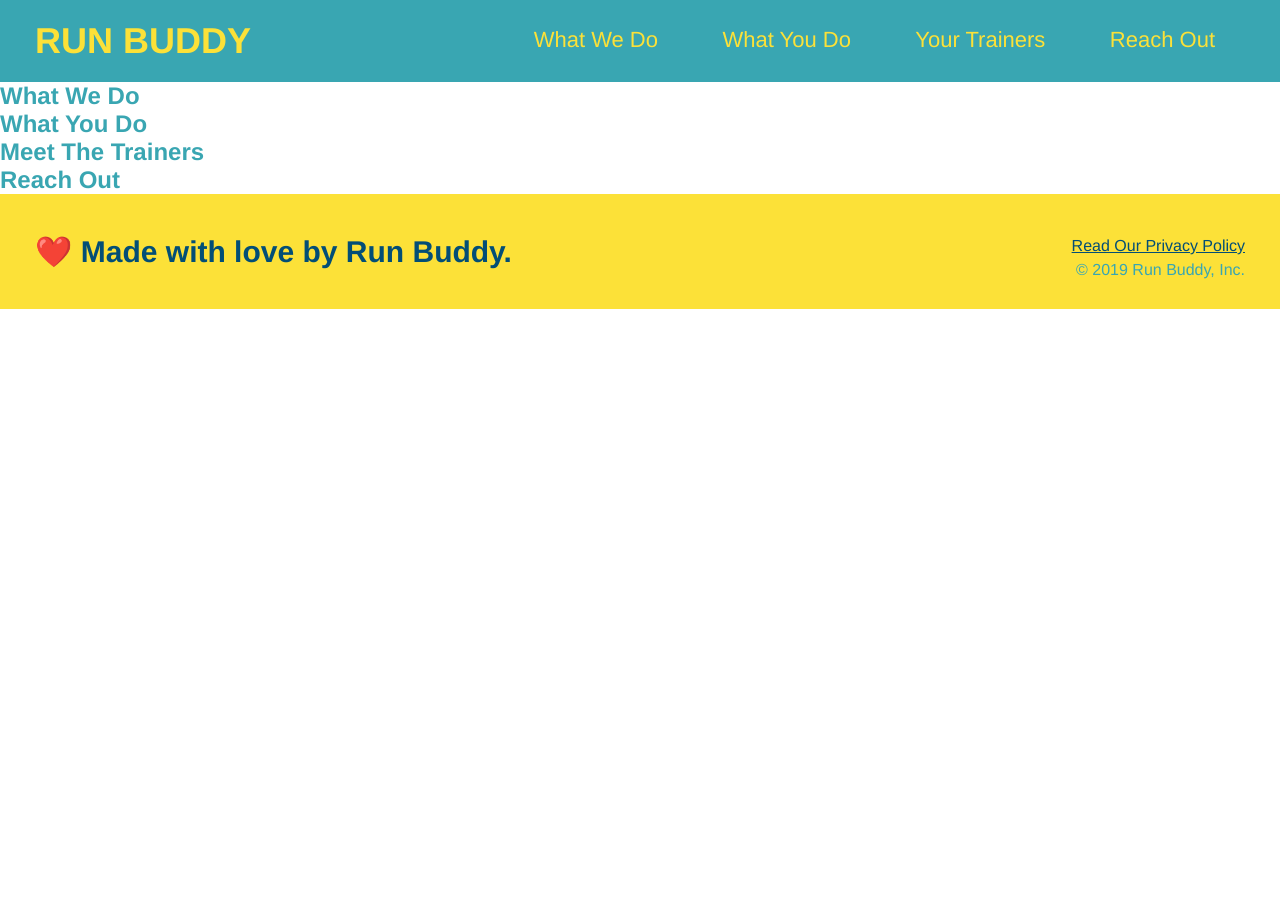
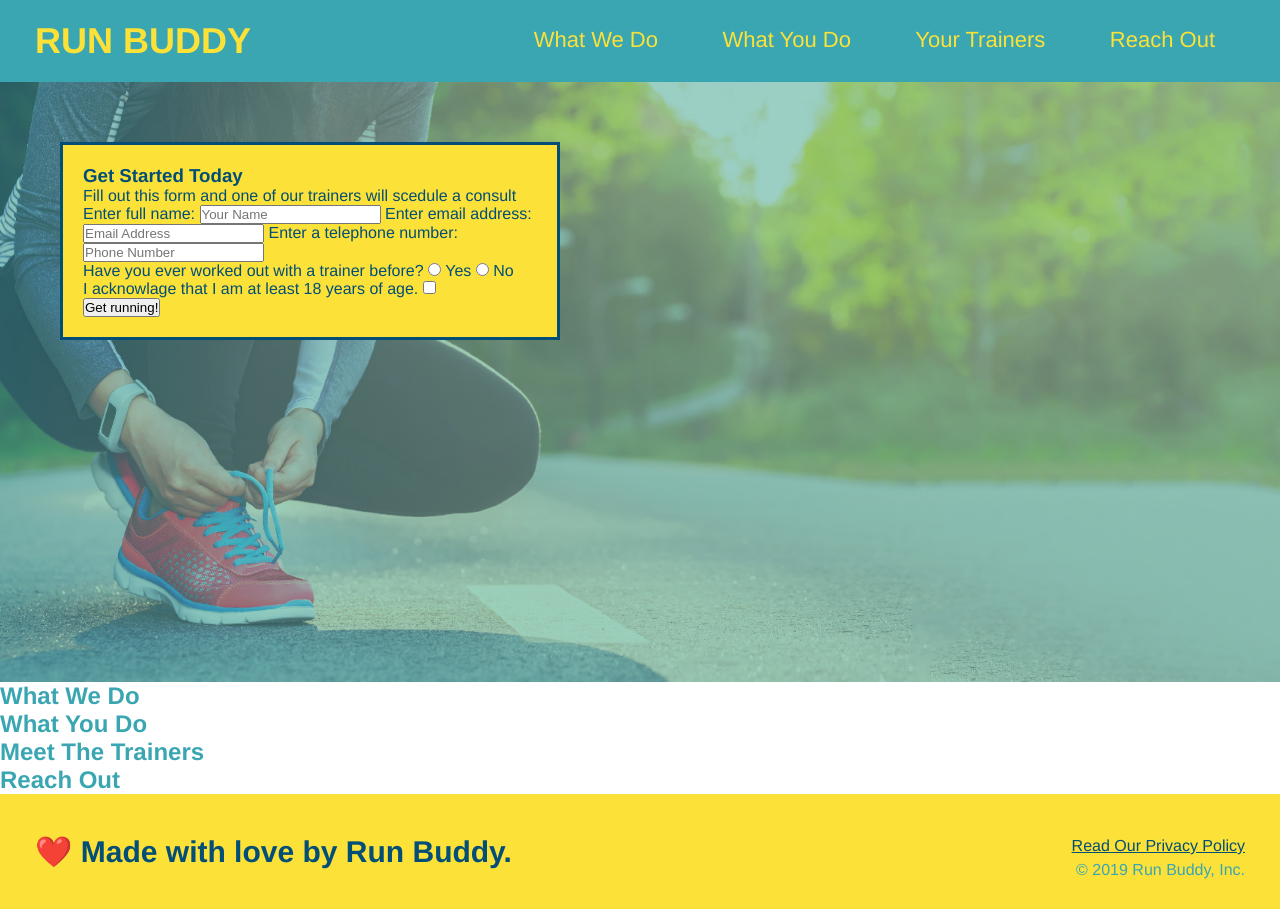
Before and after one commit to graslowsnail/run-buddy, a plain HTML site: page index.html in a window 1280 px wide. Before the commit the page ends 800 px from the top, so only its background shows below. Drawn offline with Linux system fonts and the light colour scheme.

Commit message:
added footer, and added user input section

```diff
--- a/assets/css/style.css
+++ b/assets/css/style.css
@@ -66,3 +66,25 @@ footer div {
 footer a {
     color: #024e76;
 }
+
+/* Hero Style Start */
+.hero {
+    padding: 60px;
+    background-image: url(../images/hero-bg.jpeg);
+    height: 600px;
+    background-size: cover;
+    background-position: center;
+}
+
+/* Hero Style End */
+
+.hero-form {
+    background-color: #fce138;
+    padding: 20px;
+    width: 500px;
+    color: #024e76;
+}
+
+.hero-form {
+    border: solid 3px #024e76;
+}
--- a/index.html
+++ b/index.html
@@ -35,8 +35,37 @@
     </header>
 
     <!-- hero/jumbotron -->
-    <section>
+    <section class="hero">
+        <div class="hero-form">
+            <h3>Get Started Today</h3>
+            <p>Fill out this form and one of our trainers will scedule a consult</p>
+            <!-- Add form element -->
+            <form>
+                <label for="name">Enter full name:</label>
+                <input type="text" placeholder="Your Name" name="name" id="name" />
+                <label for="email">Enter email address:</label>
+                <input type="email" placeholder="Email Address" name="email" id="email" />
+                <label for="phone">Enter a telephone number: </label>
+                <input type="tel" placeholder="Phone Number" name="phone" id="phone" />
+
+                <p>
+                    Have you ever worked out with a trainer before?
+                    <input type="radio" name="trainer-confirm" id="trainer-yes" />
+                    <label for="trainer-yes">Yes</label>
+                    <input type="radio" name="trainer-confirm" id="trainer-no" />
+                    <label for="trainer-no">No</label>
+                </p>
+                <p>
+                    <label for="checkbox">I acknowlage that I am at least 18 years of age.</label>
+                    <input type="checkbox" name="age-confirm" id="checkbox" />
+                </p>
+                <button type="submit">
+                    Get running!
+                </button>
+            </form>
+        </div>
     </section>
+    <!-- end hero -->
 
     <!-- "what we do" section -->
     <section>
```
Also changed, not shown: assets/images/hero-bg.jpeg (added).
